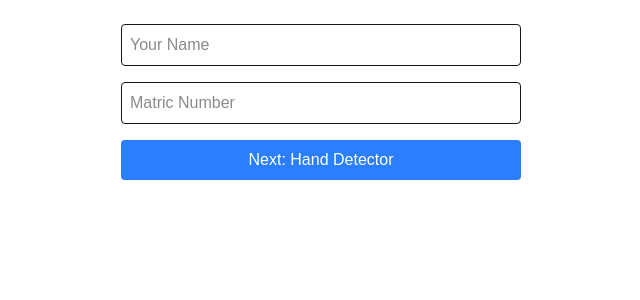
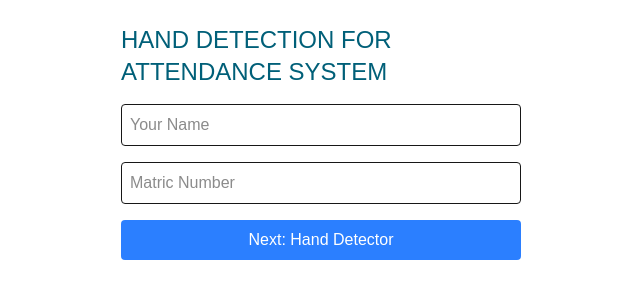
Before and after one commit to primyst/hand-detector, a Next.js app: page / in a window 1280 px wide. Shown: the top 300 px of the page, without its empty margins (319-959 px from the left). Built offline with nearby package versions, Linux system fonts and the light colour scheme; no server answers.

Commit message:
Update page.tsx

```diff
--- a/src/app/page.tsx
+++ b/src/app/page.tsx
@@ -26,6 +26,7 @@ export default function Home() {
           }}
           className="space-y-4"
         >
+          <h1 className="text-cyan-800 text-2xl">HAND DETECTION FOR ATTENDANCE SYSTEM</h1>
           <input
             type="text"
             placeholder="Your Name"
```
